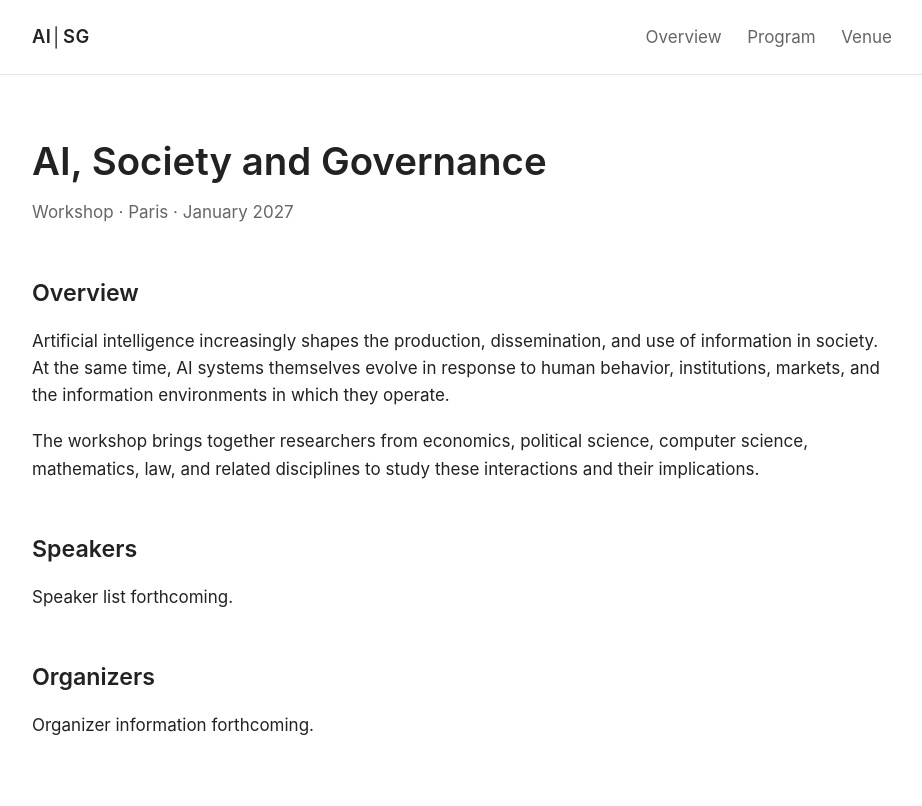
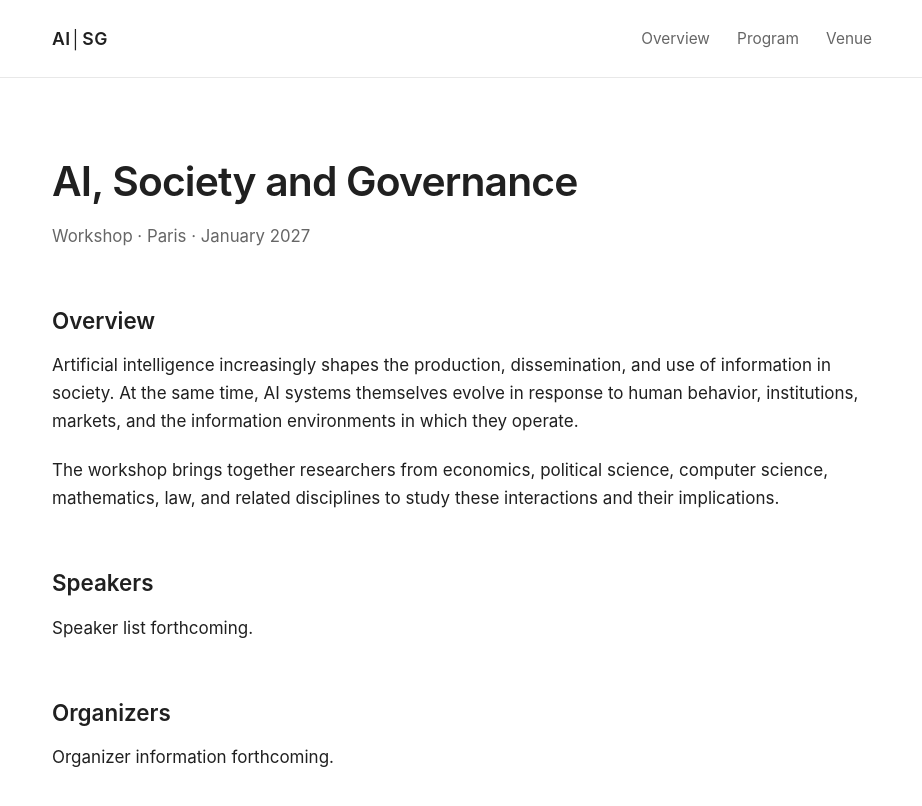
Before and after one commit to ai-society-governance/ai-society-governance.github.io, a Jekyll site: the page built from index.md, in a window 1280 px wide. Shown: the top 806 px of the page, without its empty margins (178-1100 px from the left). Built offline with Jekyll 4.4.1, drawn with Linux system fonts in a browser that asks for light colours; our own code applies the rules of GitHub Pages for plain Markdown files.

Commit message:
Update CSS variables and styles for layout adjustments

```diff
--- a/assets/css/style.css
+++ b/assets/css/style.css
@@ -1,8 +1,8 @@
 :root {
-  --text: #222;
+  --text: #202020;
   --muted: #666;
-  --border: #e5e5e5;
-  --max-width: 860px;
+  --border: #e8e8e8;
+  --max-width: 820px;
 }
 
 * {
@@ -14,43 +14,44 @@ body {
   font-family: -apple-system, BlinkMacSystemFont, "Segoe UI", Helvetica, Arial, sans-serif;
   color: var(--text);
   background: #fff;
-  line-height: 1.6;
+  line-height: 1.65;
   font-size: 17px;
 }
 
 .container {
-  width: min(92%, var(--max-width));
+  width: min(90%, var(--max-width));
   margin: 0 auto;
 }
 
 .site-header {
   border-bottom: 1px solid var(--border);
-  margin-bottom: 4rem;
+  margin-bottom: 5rem;
 }
 
 .site-header .container {
   display: flex;
   justify-content: space-between;
   align-items: center;
-  padding: 1.4rem 0;
+  padding: 1.5rem 0;
 }
 
 .site-title {
   color: var(--text);
   text-decoration: none;
   font-weight: 600;
-  font-size: 1.15rem;
-  letter-spacing: 0.02em;
+  font-size: 1.1rem;
+  letter-spacing: 0.03em;
 }
 
 .site-nav {
   display: flex;
-  gap: 1.6rem;
+  gap: 1.7rem;
 }
 
 .site-nav a {
   color: var(--muted);
   text-decoration: none;
+  font-size: 0.96rem;
 }
 
 .site-nav a:hover {
@@ -58,30 +59,33 @@ body {
 }
 
 main {
-  padding-bottom: 5rem;
+  padding-bottom: 6rem;
 }
 
 h1 {
-  font-size: 2.4rem;
+  font-size: 2.55rem;
   line-height: 1.15;
-  margin: 0 0 1rem;
+  margin: 0 0 1.1rem;
   font-weight: 600;
+  letter-spacing: -0.02em;
 }
 
 h2 {
-  font-size: 1.45rem;
-  margin-top: 3rem;
+  font-size: 1.4rem;
+  line-height: 1.3;
+  margin-top: 3.5rem;
   margin-bottom: 1rem;
   font-weight: 600;
 }
 
 h3 {
-  font-size: 1.1rem;
+  font-size: 1.08rem;
   margin-top: 2rem;
+  font-weight: 600;
 }
 
 p {
-  margin: 0 0 1.2rem;
+  margin: 0 0 1.3rem;
 }
 
 a {
@@ -90,14 +94,19 @@ a {
 
 .event-meta {
   color: var(--muted);
-  margin-bottom: 3rem;
+  font-size: 1.05rem;
+  margin-bottom: 3.5rem;
 }
 
 @media (max-width: 650px) {
+  .site-header {
+    margin-bottom: 3.5rem;
+  }
+
   .site-header .container {
     align-items: flex-start;
     flex-direction: column;
-    gap: 0.8rem;
+    gap: 0.9rem;
   }
 
   .site-nav {
@@ -106,6 +115,6 @@ a {
   }
 
   h1 {
-    font-size: 2rem;
+    font-size: 2.1rem;
   }
 }
```
